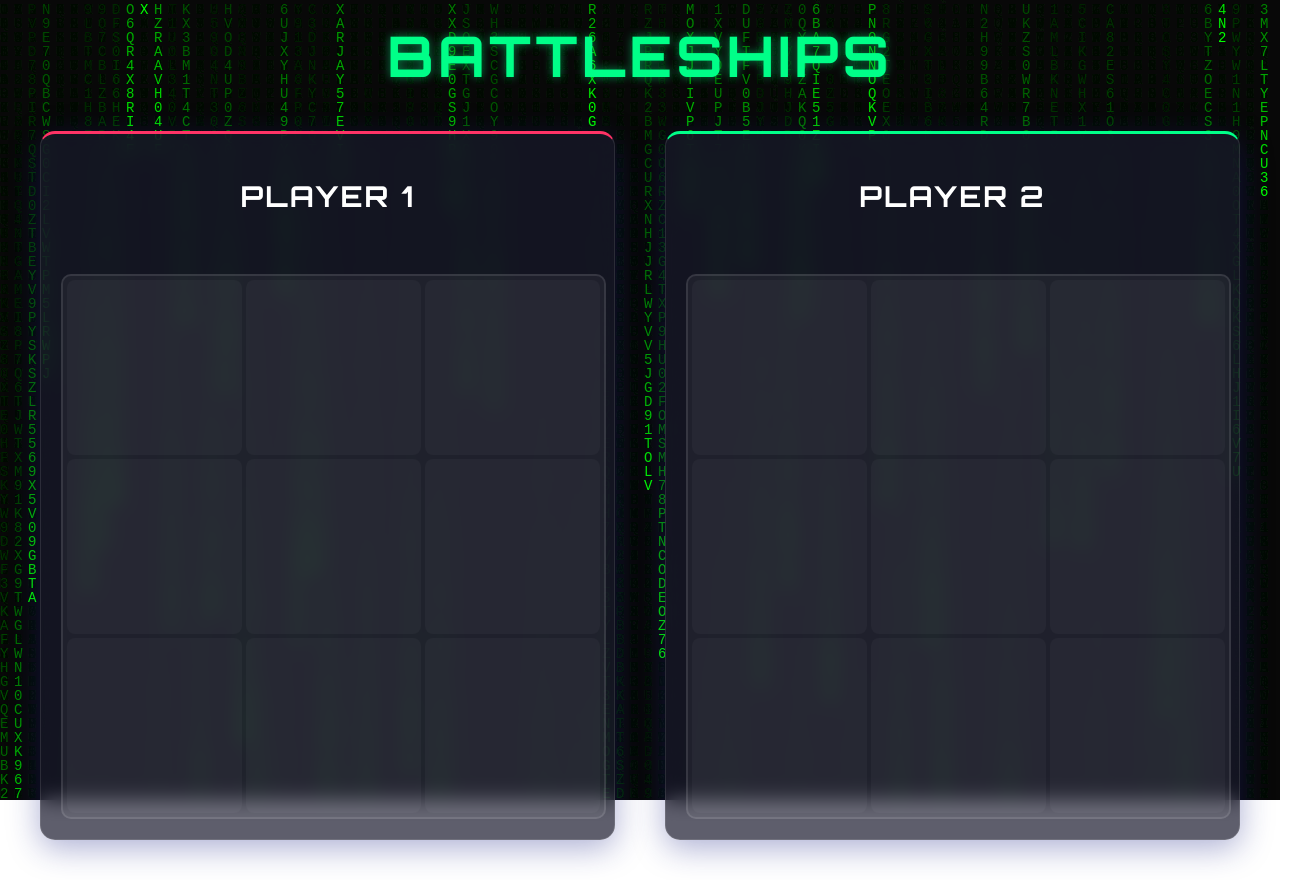
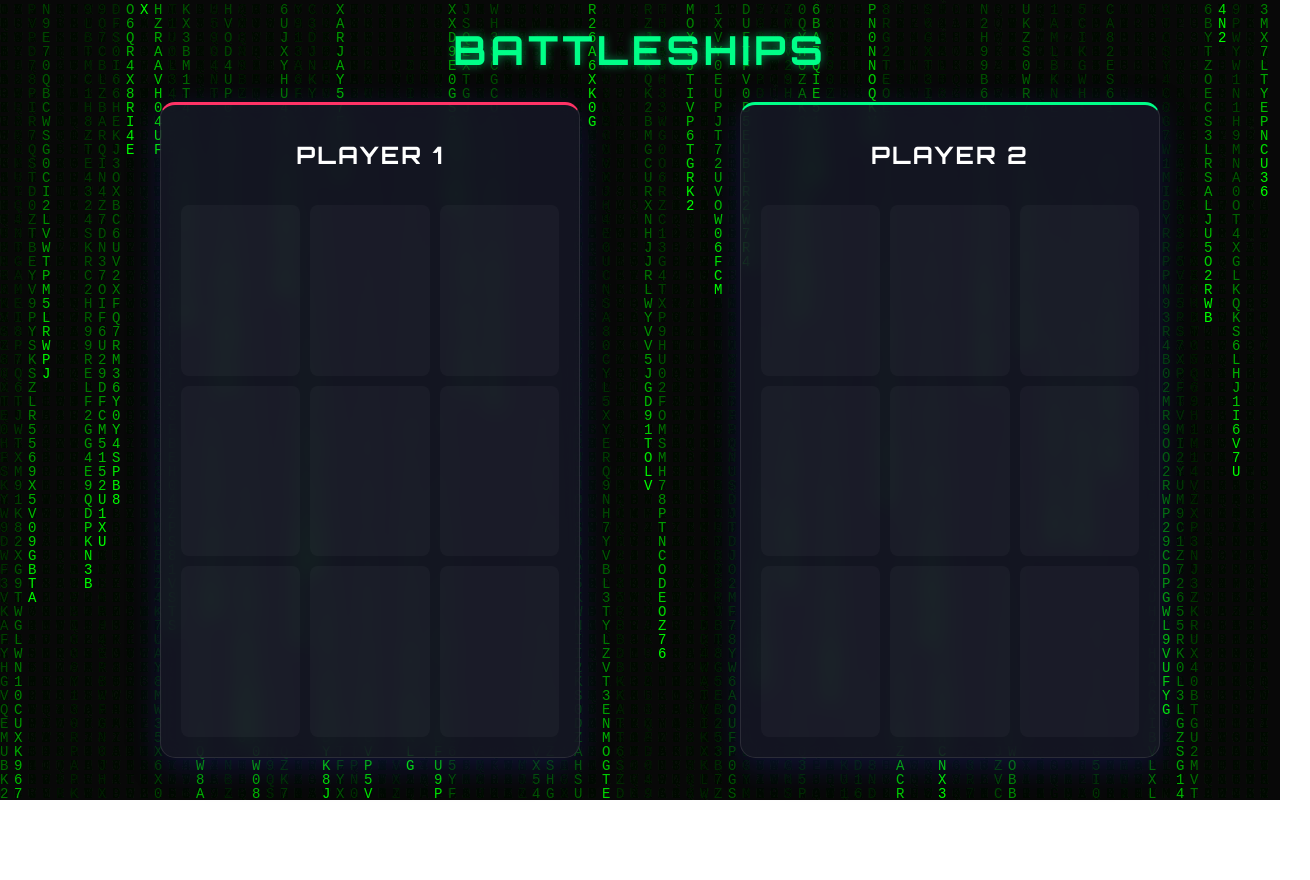
Before and after one commit to burhanuddin20/battleships, a website built with webpack: page src/index.html in a window 1280 px wide. Shown: the whole page, 1310 px wide, since content can reach past the window. After the commit the page ends 820 px from the top, so only its background shows below. Built offline with nearby package versions, Linux system fonts and the light colour scheme.

Commit message:
final style fixes

```diff
--- a/src/styles.css
+++ b/src/styles.css
@@ -1,9 +1,12 @@
 body {
   background: transparent;
-  font-family: 'Orbitron', sans-serif;
+  font-family: "Orbitron", sans-serif;
   margin: 0;
-  padding: 20px;
-  min-height: 100vh;
+  padding: 10px;
+  height: 100vh;
+  display: flex;
+  flex-direction: column;
+  overflow: hidden;
 }
 
 .title {
@@ -11,12 +14,12 @@ body {
   text-align: center;
   justify-content: center;
   align-items: center;
-  margin-bottom: 40px;
+  height: 10vh;
 }
 
 h1 {
   color: #00ff88;
-  font-size: 3.5em;
+  font-size: 2.5em;
   text-transform: uppercase;
   letter-spacing: 4px;
   text-shadow: 0 0 10px rgba(0, 255, 136, 0.5);
@@ -28,20 +31,24 @@ h1 {
   flex-direction: row;
   align-items: center;
   justify-content: space-evenly;
-  gap: 50px;
-  margin: 20px auto;
-  max-width: 1200px;
+  gap: 30px;
+  height: 85vh;
+  width: 100%;
+  padding: 0 20px;
 }
 
-.player-1, .player-2 {
+.player-1,
+.player-2 {
   background: rgba(26, 26, 46, 0.7);
   border-radius: 15px;
   padding: 20px;
-  width: 45%;
+  width: 30%;
+  height: 90%;
+  display: flex;
+  flex-direction: column;
   backdrop-filter: blur(10px);
   box-shadow: 0 8px 32px 0 rgba(31, 38, 135, 0.37);
   border: 1px solid rgba(255, 255, 255, 0.1);
-  transition: transform 0.3s ease;
 }
 
 .player-1 {
@@ -54,23 +61,22 @@ h1 {
 
 .container h2 {
   color: #fff;
-  font-size: 1.8em;
-  margin-bottom: 20px;
+  font-size: 1.5em;
+  margin: 0 0 20px 0;
   text-transform: uppercase;
   letter-spacing: 2px;
+  text-align: center;
 }
 
 .gameboard {
-  border: 2px solid rgba(255, 255, 255, 0.1);
-  border-radius: 10px;
-  width: 100%;
-  aspect-ratio: 1;
   display: grid;
   grid-template-columns: repeat(3, 1fr);
   grid-template-rows: repeat(3, 1fr);
-  gap: 4px;
-  background-color: rgba(255, 255, 255, 0.05);
-  padding: 4px;
+  gap: 10px;
+  flex: 1;
+  width: 100%;
+  height: 100%;
+  margin: auto;
 }
 
 .grid-cell {
@@ -80,7 +86,7 @@ h1 {
   display: flex;
   justify-content: center;
   align-items: center;
-  font-size: 2em;
+  font-size: 2.5em;
   transition: all 0.3s ease;
 }
 
@@ -96,14 +102,12 @@ h1 {
   transform: translate(-50%, -50%);
   background: rgba(26, 26, 46, 0.95);
   color: #00ff88;
-  padding: 3rem;
+  padding: 2rem;
   border-radius: 15px;
   border: 2px solid rgba(0, 255, 136, 0.3);
-  font-size: 2em;
+  font-size: 1.5em;
   z-index: 100;
   text-align: center;
-  box-shadow: 0 0 50px rgba(0, 255, 136, 0.2);
-  backdrop-filter: blur(10px);
 }
 
 .reset-button {
@@ -115,7 +119,7 @@ h1 {
   border: none;
   border-radius: 25px;
   cursor: pointer;
-  font-family: 'Orbitron', sans-serif;
+  font-family: "Orbitron", sans-serif;
   text-transform: uppercase;
   letter-spacing: 2px;
   transition: all 0.3s ease;
@@ -128,9 +132,15 @@ h1 {
 }
 
 @keyframes pulse {
-  0% { transform: scale(1); }
-  50% { transform: scale(1.05); }
-  100% { transform: scale(1); }
+  0% {
+    transform: scale(1);
+  }
+  50% {
+    transform: scale(1.05);
+  }
+  100% {
+    transform: scale(1);
+  }
 }
 
 .winner-message {
```
